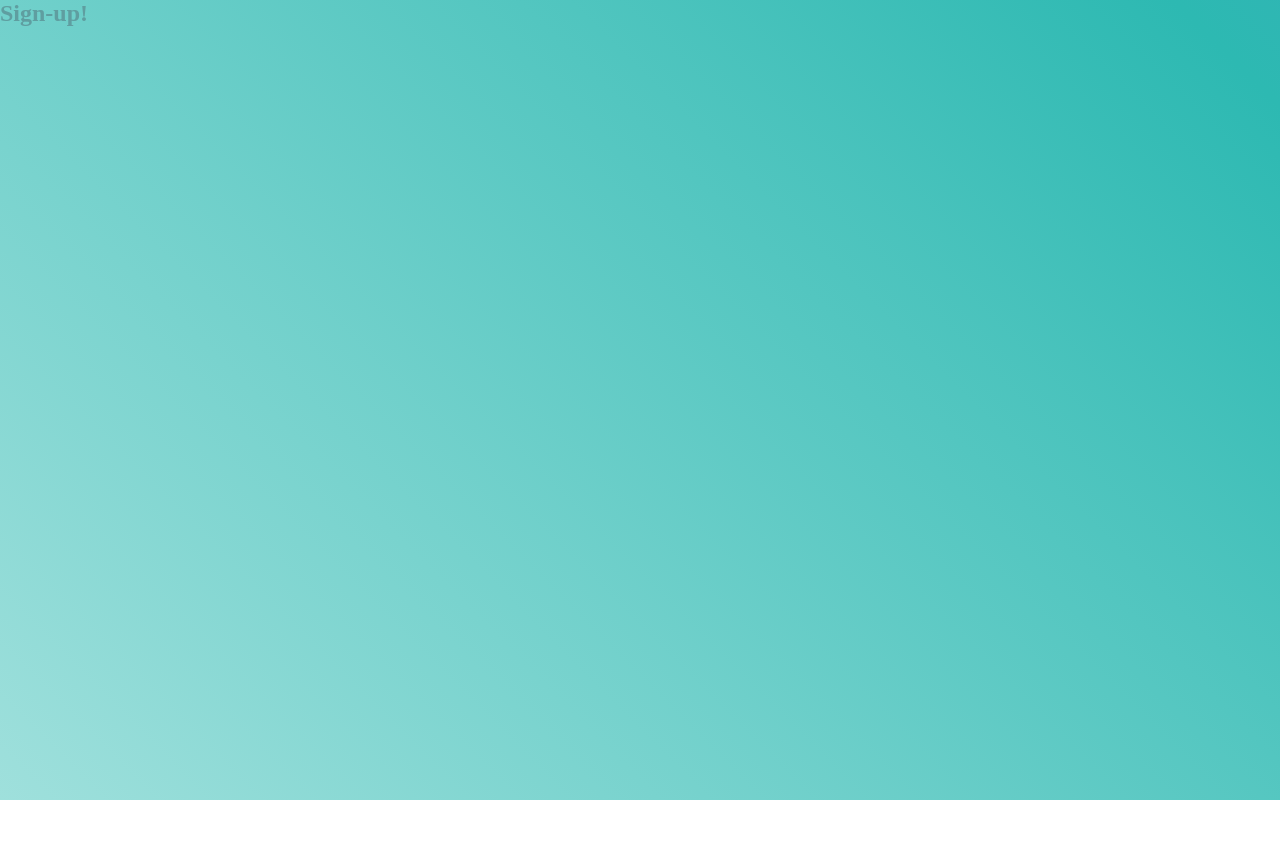
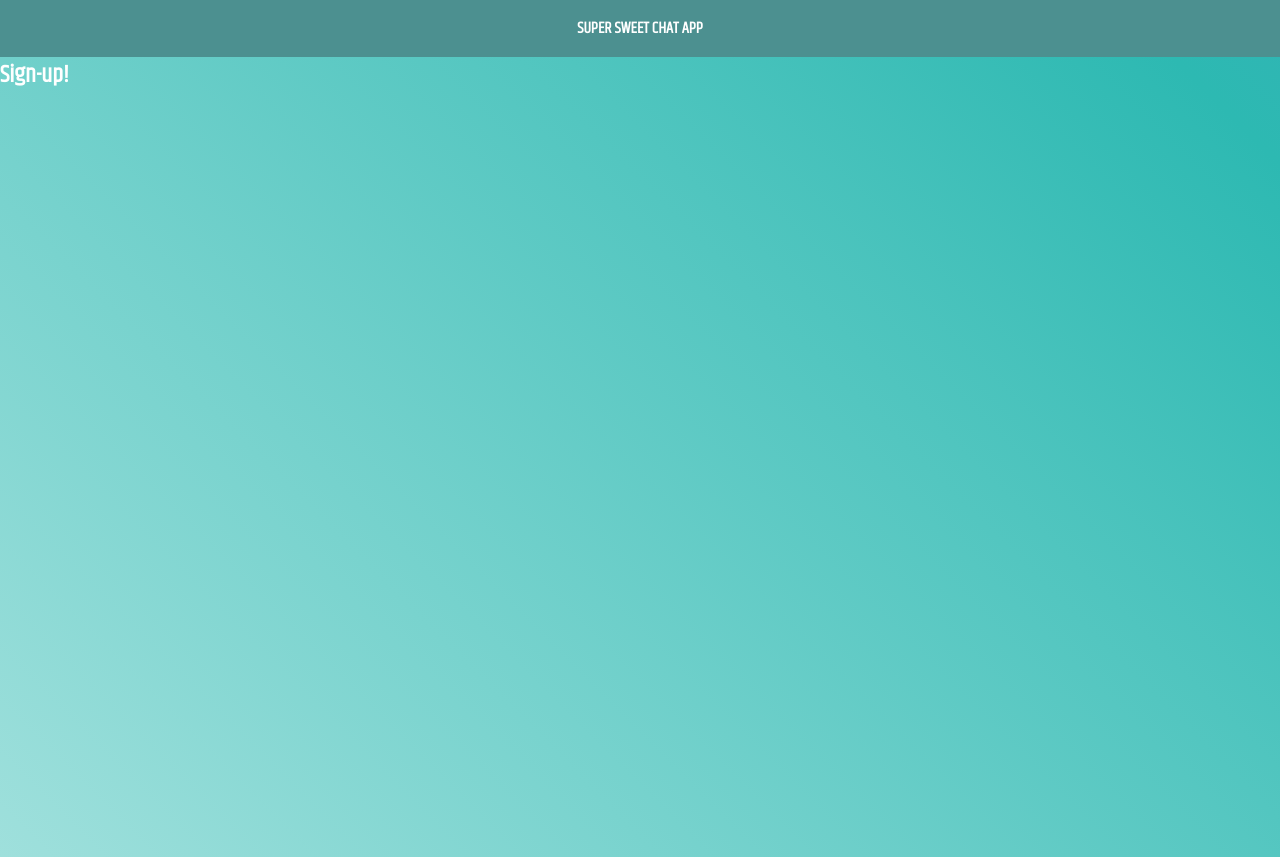
Before and after one commit to ruxpin86/Super-sweet-REACT-chat, a React (Create React App) app in the folder client/: page / in a window 1280 px wide. Before the commit the page ends 800 px from the top, so only its background shows below. Built offline with nearby package versions, Linux system fonts and the light colour scheme.

Commit message:
working on styling header

```diff
--- a/client/public/index.html
+++ b/client/public/index.html
@@ -10,6 +10,9 @@
     />
 
     <link rel="manifest" href="%PUBLIC_URL%/manifest.json" />
+    <link rel="preconnect" href="https://fonts.googleapis.com">
+<link rel="preconnect" href="https://fonts.gstatic.com" crossorigin>
+<link href="https://fonts.googleapis.com/css2?family=Encode+Sans&family=Khand&display=swap" rel="stylesheet">
     <title>React App</title>
   </head>
   <body>
--- a/client/src/App.js
+++ b/client/src/App.js
@@ -7,6 +7,7 @@ import {
 } from "@apollo/client";
 import { BrowserRouter as Router, Route, Routes } from "react-router-dom";
 import { setContext } from "@apollo/client/link/context";
+import Header from "./components/header/Header";
 import Main from "./components/main/Main";
 import Signup from "./components/signup/Signup";
 
@@ -33,8 +34,11 @@ function App() {
   return (
     <ApolloProvider client={client}>
       <Router>
-        <div className="main">
-          <Main />
+        <div>
+          <Header />
+          <div className="main">
+            <Main />
+          </div>
         </div>
       </Router>
     </ApolloProvider>
--- a/client/src/components/header/Header.js
+++ b/client/src/components/header/Header.js
@@ -0,0 +1,10 @@
+import React from "react";
+import "./header.css";
+
+export default function Header() {
+  return (
+    <div className="header">
+      <h4>SUPER SWEET CHAT APP</h4>
+    </div>
+  );
+}
--- a/client/src/components/header/header.css
+++ b/client/src/components/header/header.css
@@ -0,0 +1,7 @@
+.header{
+    color: white;
+    background-color: rgb(76, 144, 144);
+    display: flex;
+    justify-content: center;
+    padding: 1rem;
+}
--- a/client/src/components/main/main.css
+++ b/client/src/components/main/main.css
@@ -2,6 +2,8 @@
     margin: 0;
     padding: 0;
     box-sizing: border-box;
+    font-family: 'Encode Sans', sans-serif;
+    font-family: 'Khand', sans-serif;
 }
 
 .container{
@@ -11,7 +13,7 @@
     background: linear-gradient(-135deg,rgb(109, 109, 211), rgb(76, 139, 202),rgb(45, 185, 178) ,rgb(159, 224, 220));
     background-size: 400%, 400%;
     position: relative;
-    animation:  change 5s ease-in-out reverse;
+    animation:  change 3s ease-in-out reverse;
 }
 
 @keyframes change{
```
